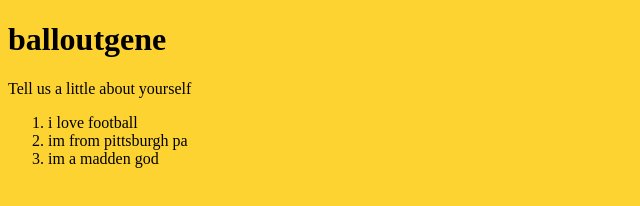
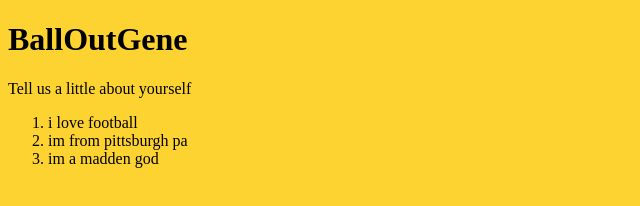
Before and after one commit to balloutgene/balloutgene.github.io, a plain HTML site: page index.html in a window 1280 px wide. Shown: the whole page, without its empty margins (0-640 px from the left). Drawn offline with Linux system fonts and the light colour scheme.

Commit message:
Update index.html

```diff
--- a/index.html
+++ b/index.html
@@ -4,7 +4,7 @@
 <link rel="stylesheet" href="/static/css/myCSS.css">
 </head>
 <body>
-<h1>balloutgene</h1>
+<h1>BallOutGene</h1>
   <p>Tell us a little about yourself</p>
   <ol>
     <li>i love football </li>
```
